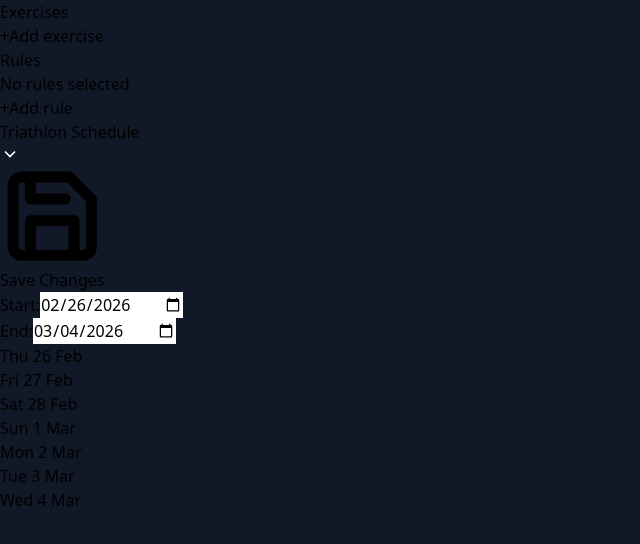
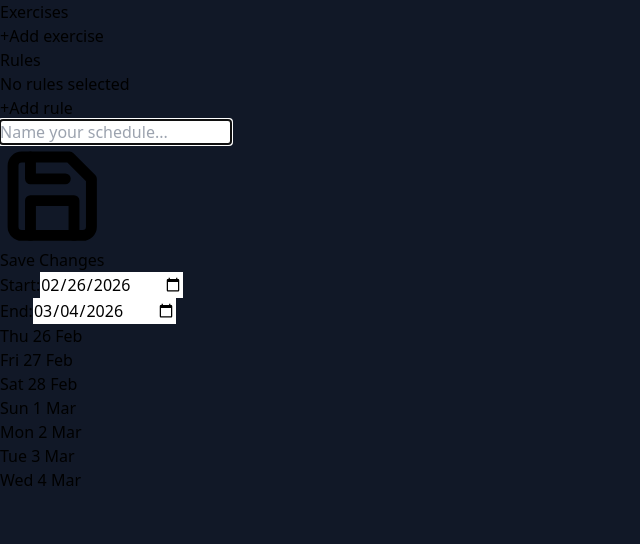
Before and after one commit to rmitreshSER515/Rule-Based-Weekly-Workout-Planning-Tool, a React app in the folder frontend/: page /schedules in a window 1280 px wide. Shown: the top 544 px of the page, without its empty margins (0-640 px from the left). Built offline with nearby package versions, Linux system fonts and the light colour scheme; the HTML template or start-up script is replaced by a standard one.

Commit message:
82 schedule textbox (#27)
* made schedule title editable with autosave

* added inline title editor UI with rename button

```diff
--- a/frontend/src/components/SchedulePage.tsx
+++ b/frontend/src/components/SchedulePage.tsx
@@ -37,7 +37,21 @@ export default function SchedulePage() {
   const [endDate, setEndDate] = useState<string>(
     nextWeek.toISOString().split("T")[0]
   );
-  const [scheduleTitle] = useState<string>("Triathlon Schedule");
+  const [scheduleTitle, setScheduleTitle] = useState<string>(() => {
+    return localStorage.getItem("scheduleTitle") || "";
+  });
+  const [isEditingTitle, setIsEditingTitle] = useState(() => {
+    return !localStorage.getItem("scheduleTitle");
+  });
+  const [titleDraft, setTitleDraft] = useState(scheduleTitle);
+
+  const handleTitleSave = () => {
+    const trimmed = titleDraft.trim();
+    if (!trimmed) return;
+    setScheduleTitle(trimmed);
+    localStorage.setItem("scheduleTitle", trimmed);
+    setIsEditingTitle(false);
+  };
 
   const [showAddExerciseModal, setShowAddExerciseModal] = useState(false);
   const [exerciseName, setExerciseName] = useState("");
@@ -299,17 +313,45 @@ export default function SchedulePage() {
         <div className="shrink-0 p-4 border-b border-white/15 bg-white/5 backdrop-blur-xl">
           <div className="flex flex-nowrap items-center justify-between gap-4 mb-4">
             <div className="flex min-w-0 shrink items-center gap-2">
-              <h1 className="truncate text-2xl font-bold text-white">
-                {isCreateMode ? "New Schedule" : scheduleTitle}
-              </h1>
-              {isCreateMode && (
-                <span className="rounded-full bg-emerald-500/30 text-emerald-300 text-xs font-medium px-2 py-0.5">
-                  Create new
-                </span>
-              )}
-              <svg width="20" height="20" viewBox="0 0 24 24" fill="none" stroke="white" strokeWidth="2">
-                <path d="M6 9l6 6 6-6" />
-              </svg>
+            {isEditingTitle ? (
+  <div className="flex items-center gap-2 min-w-0">
+    <input
+      autoFocus
+      type="text"
+      value={titleDraft}
+      onChange={(e) => setTitleDraft(e.target.value)}
+      onKeyDown={(e) => {
+        if (e.key === "Enter") handleTitleSave();
+        if (e.key === "Escape") {
+          if (scheduleTitle) { setTitleDraft(scheduleTitle); setIsEditingTitle(false); }
+        }
+      }}
+      onBlur={handleTitleSave}
+      placeholder="Name your schedule..."
+      className="text-2xl font-bold bg-transparent border-b-2 border-white/50 focus:border-white text-white placeholder-white/30 outline-none min-w-0 w-64"
+    />
+  </div>
+) : (
+  <>
+    <h1
+      className="truncate text-2xl font-bold text-white cursor-pointer hover:text-white/80 transition-colors"
+      onClick={() => { setTitleDraft(scheduleTitle); setIsEditingTitle(true); }}
+      title="Click to rename"
+    >
+      {scheduleTitle}
+    </h1>
+    <button
+      onClick={() => { setTitleDraft(scheduleTitle); setIsEditingTitle(true); }}
+      className="text-white/40 hover:text-white/80 transition-colors"
+      title="Rename schedule"
+    >
+      <svg width="16" height="16" viewBox="0 0 24 24" fill="none" stroke="currentColor" strokeWidth="2" strokeLinecap="round" strokeLinejoin="round">
+        <path d="M11 4H4a2 2 0 0 0-2 2v14a2 2 0 0 0 2 2h14a2 2 0 0 0 2-2v-7" />
+        <path d="M18.5 2.5a2.121 2.121 0 0 1 3 3L12 15l-4 1 1-4 9.5-9.5z" />
+      </svg>
+    </button>
+  </>
+)}
             </div>
             <button
               type="button"
```
